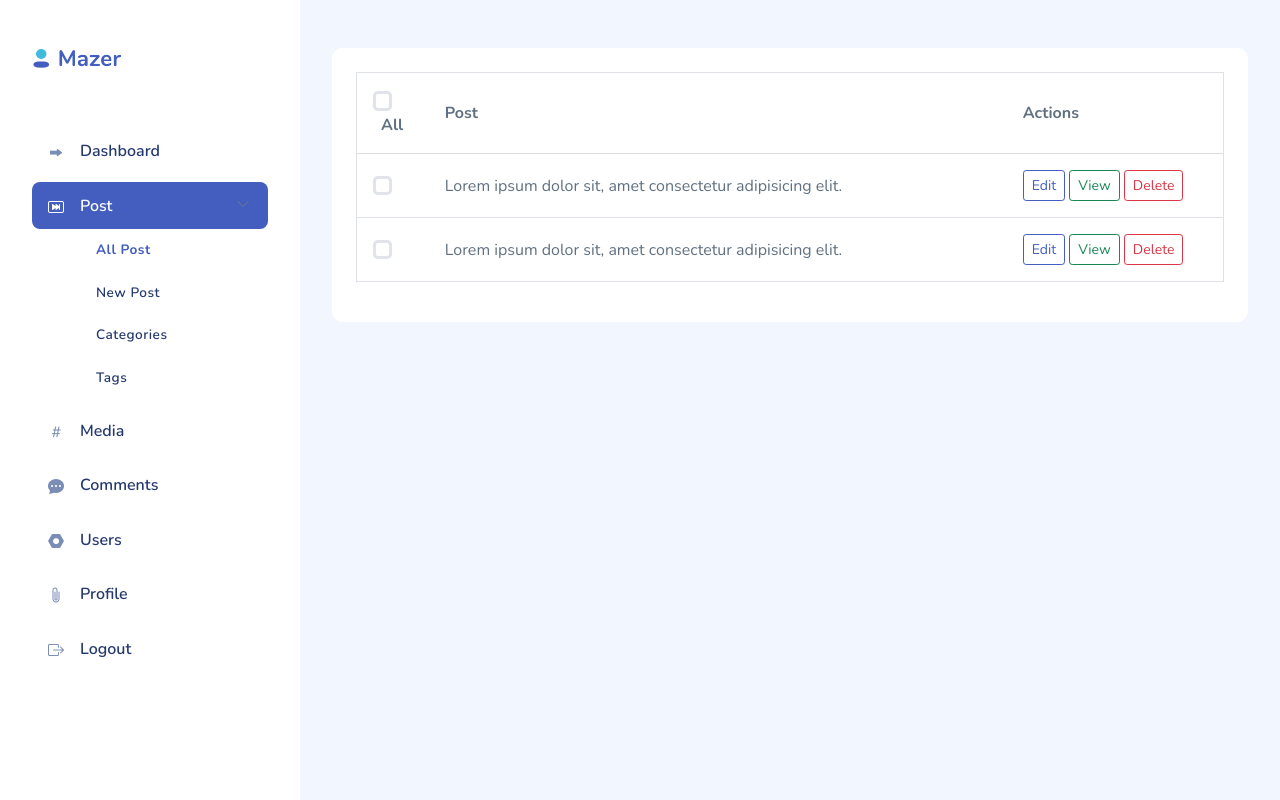
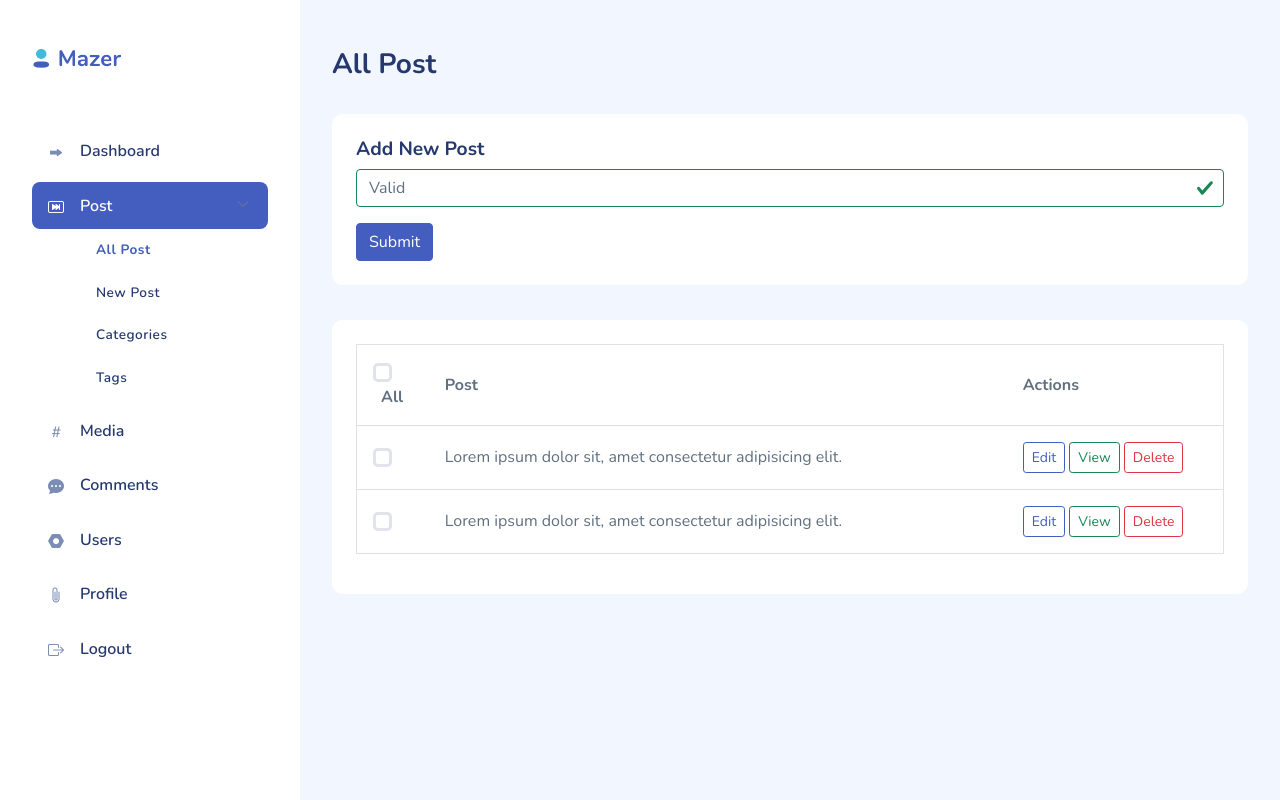
Before and after one commit to rejoan121615/travel-website-team_dot, a PHP site: page /template/admin/all-post.php in a window 1280 px wide. Run offline with PHP 8.4, Linux system fonts and the light colour scheme; some libraries are stand-ins or nearby versions.

Commit message:
worked on all post

```diff
--- a/template/admin/all-post.php
+++ b/template/admin/all-post.php
@@ -28,9 +28,29 @@
           <i class="bi bi-justify fs-3"></i>
         </a>
       </header>
+      <div class="page-heading">
+        <h3>All Post</h3>
+      </div>
       <!-- Writting Settings start -->
       <div class="row">
         <div class="col-12">
+            </div>
+          </div>
+          <div class="card">
+            <div class="card-content">
+              <div class="card-body">
+                <h4 class="card-title">Add New Post</h4>
+
+                <div class="row">
+                  <div class="col-12"> <input type="text" class="form-control is-valid" id="valid-state"
+                      placeholder="Valid" value="Valid" required>
+                    <div class="valid-feedback">
+                      <i class="bx bx-radio-circle"></i>
+                    </div>
+                    <div class=" mt-3"><input class="btn btn-primary" type="submit" value="Submit"></div>
+                  </div>
+                </div>
+              </div>
             </div>
           </div>
           <div class="card">
```
